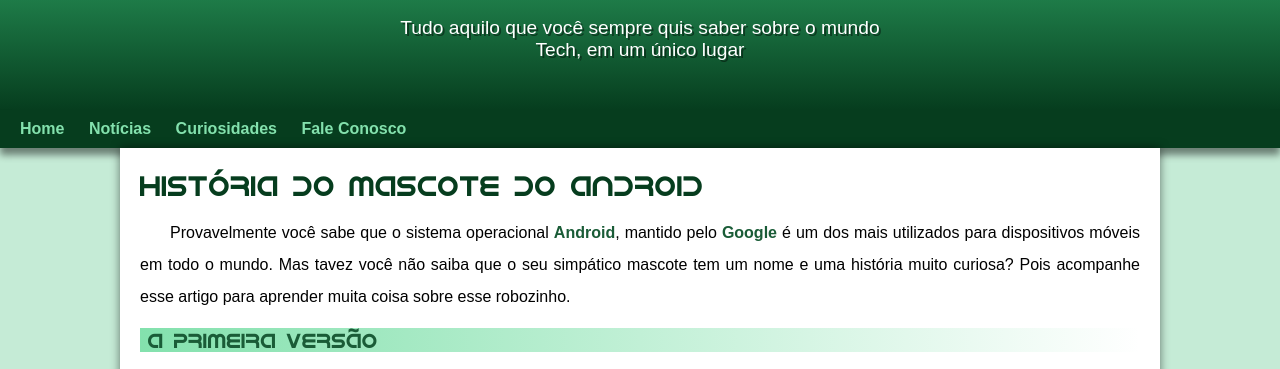
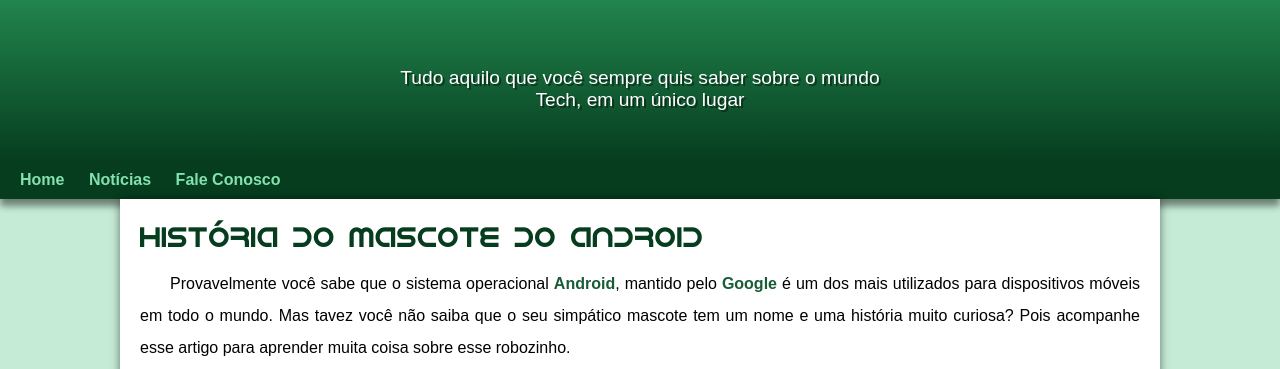
Before and after one commit to devkaiomendes/projeto-android, a plain HTML site: page index.html in a window 1280 px wide. Shown: the part 80-449 px from the top of the page. Drawn offline with Linux system fonts and the light colour scheme; a web font is replaced by a local one.

Commit message:
problema de padding corrigido

```diff
--- a/estilo/style.css
+++ b/estilo/style.css
@@ -60,7 +60,7 @@ header > p{
     padding-right: 10px;
     padding-left: 10px;
     margin: auto;
-    margin-bottom: 20px;
+    padding: 50px;
     text-shadow: 2px 2px 0px rgba(0, 0, 0, 0.438);
 }
 
--- a/index.html.html
+++ b/index.html
@@ -15,7 +15,6 @@
     <nav>
         <a href="#">Home</a>
         <a href="#">Notícias</a>
-        <a href="#">Curiosidades</a>
         <a href="#">Fale Conosco</a>
     </nav>
     <main>
```
